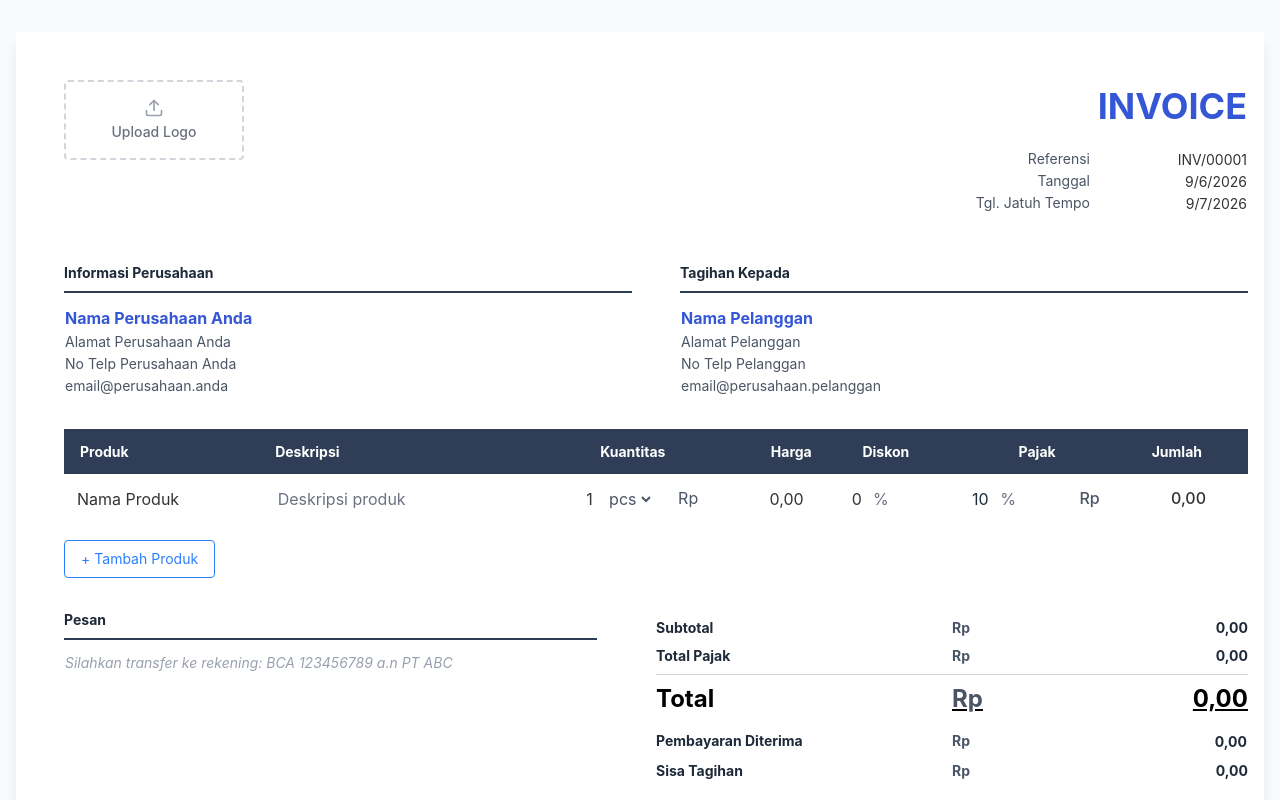
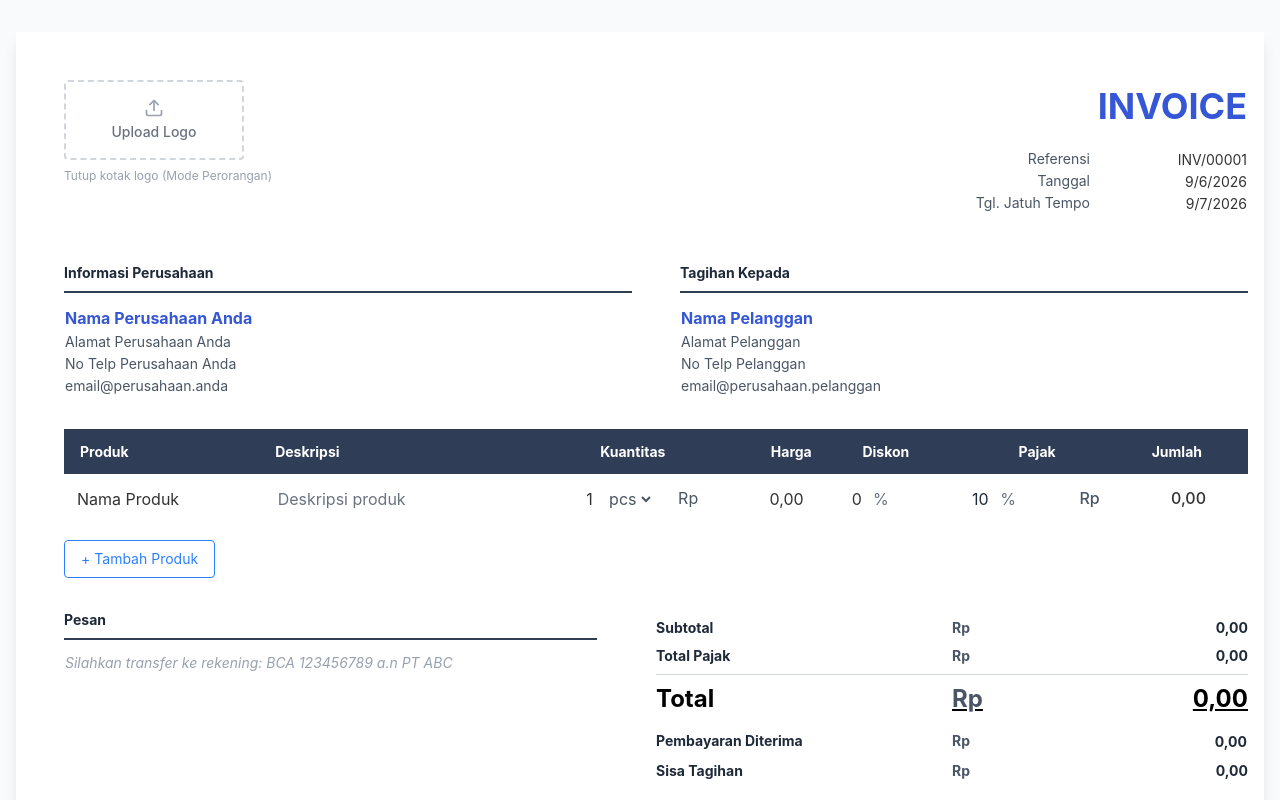
Before and after one commit to superboy12/Kiedo, a Next.js app: page / in a window 1280 px wide. Shown: the top 800 px of the page. Built offline with nearby package versions, Linux system fonts and the light colour scheme.

Commit message:
Move logo toggle to inline buttons for better UX

```diff
--- a/src/components/InvoicePreview.tsx
+++ b/src/components/InvoicePreview.tsx
@@ -48,13 +48,28 @@ export const InvoicePreview: React.FC<InvoicePreviewProps> = ({ data, onChange,
       {/* HEADER */}
       <div className="flex justify-between items-start mb-12">
         <div className="w-[40%]">
-          {data.settings.showLogo !== false && (
+          {data.settings.showLogo !== false ? (
+            <div className="flex flex-col items-start">
               <ImageUpload
                 value={data.companyLogo}
                 onChange={(val) => updateField('companyLogo', val)}
                 label="Upload Logo"
                 width="180px"
               />
+              <button
+                onClick={() => onChange({ ...data, settings: { ...data.settings, showLogo: false } })}
+                className="text-xs text-gray-400 hover:text-red-500 mt-2 transition-colors print:hidden hide-for-download"
+              >
+                Tutup kotak logo (Mode Perorangan)
+              </button>
+            </div>
+          ) : (
+            <button
+              onClick={() => onChange({ ...data, settings: { ...data.settings, showLogo: true } })}
+              className="text-xs text-blue-500 hover:underline mb-4 print:hidden hide-for-download"
+            >
+              + Tambahkan Logo Perusahaan
+            </button>
           )}
         </div>
         <div className="w-[50%] flex flex-col items-end text-sm">
--- a/src/components/InvoicePreviewTemplate2.tsx
+++ b/src/components/InvoicePreviewTemplate2.tsx
@@ -23,20 +23,35 @@ export const InvoicePreviewTemplate2: React.FC<InvoicePreviewTemplate2Props> = (
       <div className="flex justify-between items-start mb-12">
         <div className="w-[45%] flex flex-col items-center">
           {data.settings.showLogo !== false ? (
+            <div className="flex flex-col items-center mb-4">
               <ImageUpload
                 value={data.companyLogo}
                 onChange={(val) => updateField('companyLogo', val)}
                 label="Upload Logo"
                 width="250px"
-              className="mb-4"
               />
+              <button
+                onClick={() => onChange({ ...data, settings: { ...data.settings, showLogo: false } })}
+                className="text-xs text-gray-400 hover:text-red-500 mt-2 transition-colors print:hidden hide-for-download"
+              >
+                Tutup kotak logo (Mode Perorangan)
+              </button>
+            </div>
           ) : (
+            <div className="flex flex-col items-center w-full">
               <EditableField
                 value={data.companyName}
                 onChange={(val) => updateField('companyName', val)}
-              className="text-[28px] font-bold text-[#1a202c] text-center block mb-2 leading-tight"
+                className="text-[28px] font-bold text-[#1a202c] text-center block mb-2 leading-tight w-full"
                 align="center"
               />
+              <button
+                onClick={() => onChange({ ...data, settings: { ...data.settings, showLogo: true } })}
+                className="text-xs text-blue-500 hover:underline mb-2 print:hidden hide-for-download"
+              >
+                + Tambahkan Logo Perusahaan
+              </button>
+            </div>
           )}
           <EditableField value={data.companyAddress} onChange={(val) => updateField('companyAddress', val)} className="text-sm text-center block mb-0" align="center" />
           <EditableField value={data.companyPhone} onChange={(val) => updateField('companyPhone', val)} className="text-sm text-center block mb-0" align="center" />
```
Lines whose indentation alone changed are shown as unchanged.
